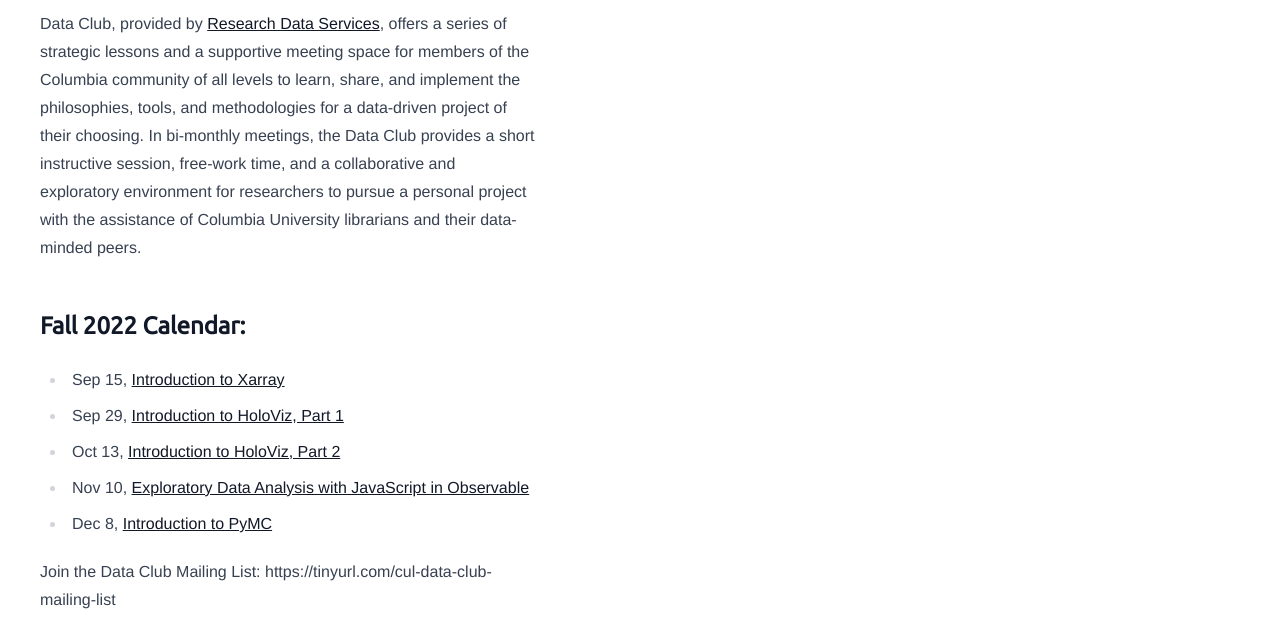
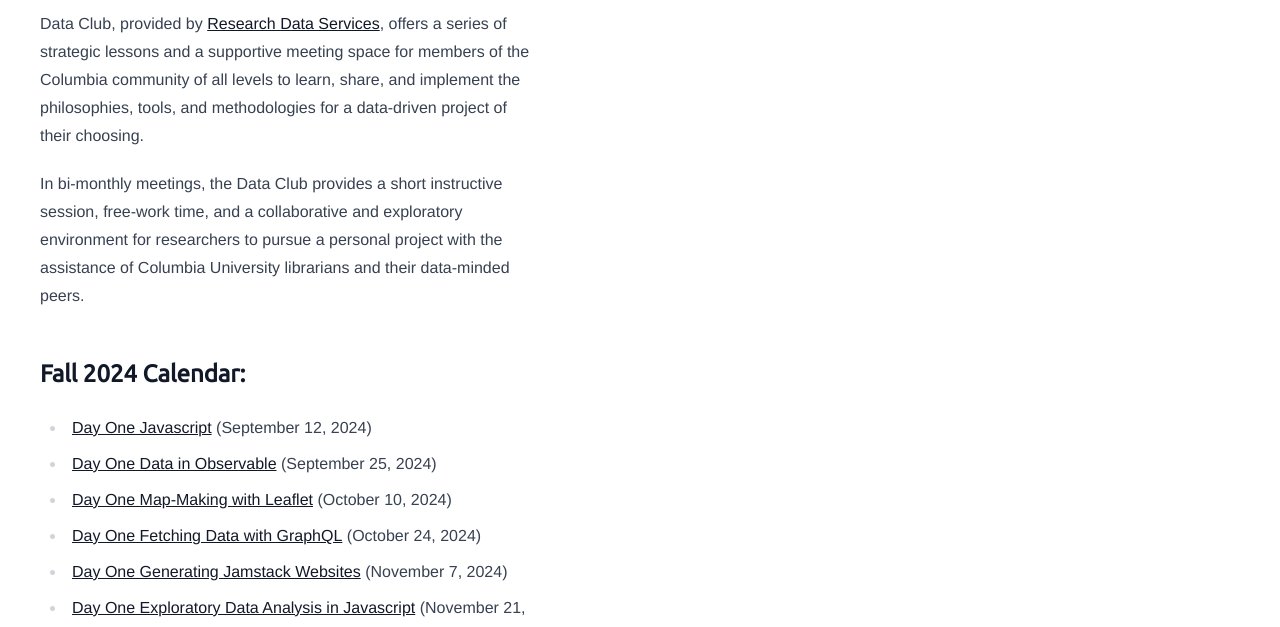
Before and after one commit to muziejus/data-club-website, a Gatsby site: page / in a window 1280 px wide. Shown: the part 162-789 px from the top of the page. Built offline with nearby package versions, Linux system fonts and the light colour scheme; Gatsby itself is replaced by a stand-in of ours.

Commit message:
feat: Fix up index.

```diff
--- a/src/pages/index.tsx
+++ b/src/pages/index.tsx
@@ -1,10 +1,33 @@
-import * as React from "react"
-
-import { Link } from "gatsby"
+import React from "react"
+import { graphql, Link } from "gatsby"
 
 import Layout from "../components/layout"
 
-const IndexPage = () => (
+type UpcomingMeetingProps = {
+  data: Queries.UpcomingMeetingsQuery;
+}
+
+const currentSemester = "Fall 2024";
+
+export const query = graphql`
+  query UpcomingMeetings {
+    allMdx(
+      sort: {frontmatter: {date: ASC}}
+      filter: {frontmatter: {date: {gt: "2024-09-01"}}}
+    ) {
+      nodes {
+        frontmatter {
+          title
+          slug
+          date(formatString: "MMMM D, YYYY")
+        }
+      }
+    }
+  }
+`
+
+const IndexPage = ({ data }: UpcomingMeetingProps) =>
+(
   <Layout>
     <h1 className="font-title">Hi, Data Friends,</h1>
 
@@ -14,31 +37,30 @@
       Columbia community of all levels to learn, share, and implement the
       philosophies, tools, and methodologies for a data-driven project of their
       choosing.
+    </p>
+
+    <p>
       In bi-monthly meetings, the Data Club provides a short
       instructive session, free-work time, and a collaborative and exploratory
       environment for researchers to pursue a personal project with the
       assistance of Columbia University librarians and their data-minded peers.
     </p>
 
-    <h2 className="font-title">Fall 2022 Calendar:</h2>
+    <h2 className="font-title">{currentSemester} Calendar:</h2>
 
     <ul>
-      <li>Sep 15, <Link to="meetings/2022/september-15-xarray">Introduction to Xarray</Link></li>
-      <li>
-        Sep 29, <Link to="meetings/2022/september-29-holoviz-1">
-          Introduction to HoloViz, Part 1
-        </Link>
-      </li>
-      <li>
-        Oct 13, <Link to="meetings/2022/october-13-holoviz-2">Introduction to HoloViz, Part 2</Link>
-      </li>
-      <li>
-        Nov 10, <Link to="meetings/2022/november-10-eda-in-observable">Exploratory Data Analysis with JavaScript in Observable</Link>
-      </li>
-      <li>
-        Dec 8, <Link to="meetings/2022/december-08-pymc">Introduction to PyMC</Link>
-      </li>
+      {data.allMdx.nodes.map(({ frontmatter }) => {
+        const { slug, title, date } = frontmatter
+        const url = `meetings/${slug}`;
+        return (
+          <li key={slug}>
+            <Link to={url}>{title}</Link> ({date})
+          </li>
+        )
+      })}
     </ul>
+
+    <h2 className="font-title">Stay Informed:</h2>
 
     <p>
       Join the Data Club Mailing List:
@@ -56,7 +78,6 @@
       https://tinyurl.com/cul-studio-mailing-list
     </p>
 
-
   </Layout >
 )
 
```
